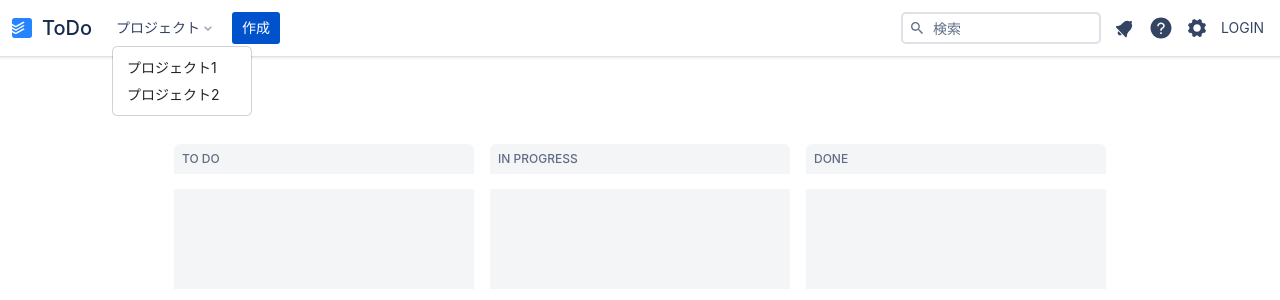
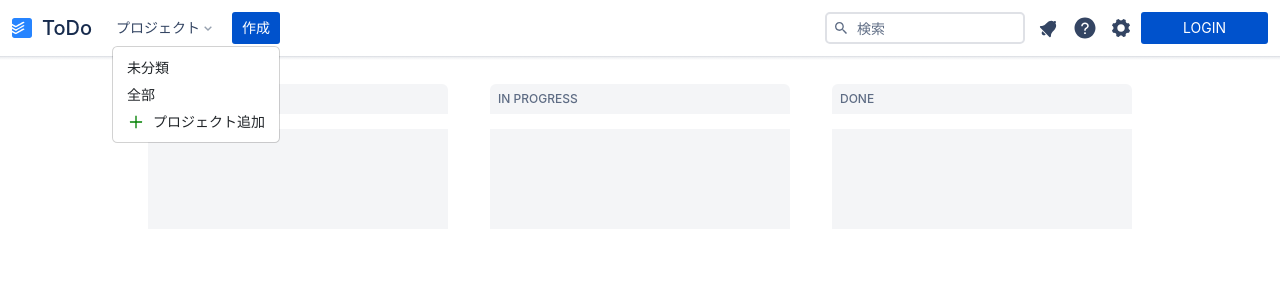
Before and after one commit to liyuan2019/todolist, a React (Create React App) app: page / in a window 1280 px wide. Both pictures are taken after a click on the button "プロジェクト". Shown: the top 300 px of the page. Built offline with nearby package versions, Linux system fonts and the light colour scheme.

Commit message:
プロジェクト属性とフィルタ追加

```diff
--- a/src/app.tsx
+++ b/src/app.tsx
@@ -8,20 +8,34 @@ import { useModal } from "./hooks/useModal";
 import { TaskModal } from "./component/TaskModal";
 import { ProjectModal } from "./component/ProjectModal";
 import { useProjectModal } from "./hooks/useProjectModal";
+import { textColorOfBg } from "./utils/text-color";
 
 export const App: React.FC = () => {
   const { state, setState, onDragEnd } = useDrag();
   const useModalReturn = useModal(state, setState);
   const useProjectModalReturn = useProjectModal(state, setState);
   const { openModal, onClickTask } = useModalReturn;
-  const { openProjectModal } = useProjectModalReturn;
+  const {
+    openProjectModal,
+    onClickProjectEdit,
+    projectFilterName,
+    setProjectFilterName,
+  } = useProjectModalReturn;
+
+  const project = state.projects.find(({ name }) => name === projectFilterName);
+  const projectColor = project?.color ?? "white";
+  const projectTextColor = textColorOfBg(projectColor ?? "#172B4D");
+  const projectIntrodution = project?.introduction ?? "";
 
   return (
     <Layout
       openModal={openModal}
+      openProjectModal={openProjectModal}
       state={state}
       setState={setState}
       onClickTask={onClickTask}
+      onClickProjectEdit={onClickProjectEdit}
+      setProjectFilterName={setProjectFilterName}
     >
       <TaskModal
         useModalReturn={useModalReturn}
@@ -29,19 +43,29 @@ export const App: React.FC = () => {
         openProjectModal={openProjectModal}
       />
       <ProjectModal useProjectModalReturn={useProjectModalReturn} />
+      {projectFilterName !== "" && (
+        <ProjectInfo>
+          <StyledProject
+            color={projectColor}
+            projectTextColor={projectTextColor}
+          >
+            {projectFilterName}
+          </StyledProject>
+          <div>{projectIntrodution}</div>
+        </ProjectInfo>
+      )}
       <DragDropContext onDragEnd={onDragEnd}>
         <Container>
           {state.columnOrder.map((columnId) => {
             const column = state.columns[columnId];
             const tasks = column.taskIds.map((taskId) => state.tasks[taskId]);
-
             return (
               <Column
                 key={column.id}
                 column={column}
                 tasks={tasks}
                 onClickTask={onClickTask}
-                // onClickDelete={onClickDelete}
+                projects={state.projects}
               />
             );
           })}
@@ -55,10 +79,28 @@ const Container = styled.div`
   margin: 0 auto;
   display: flex;
   width: 1000px;
-  justify-content: center;
+  justify-content: space-between;
 
   @media screen and (max-width: 1047px) {
     width: 100%;
     padding: 0 12px;
   }
 `;
+
+const StyledProject = styled.div<{ color: string; projectTextColor: string }>`
+  font-size: 14px;
+  background-color: ${({ color }) => color};
+  color: ${({ projectTextColor }) => projectTextColor};
+  padding: 0 8px;
+  border-radius: 4px;
+  line-height: 30px;
+  width: fit-content;
+`;
+
+const ProjectInfo = styled.div`
+  display: flex;
+  width: 1000px;
+  margin: 0 auto 10px;
+  gap: 8px;
+  align-items: center;
+`;
--- a/src/component/Header.tsx
+++ b/src/component/Header.tsx
@@ -4,15 +4,18 @@ import styled from "styled-components";
 import { SiTodoist } from "react-icons/si";
 import { IoIosNotifications, IoIosSettings, IoMdSearch } from "react-icons/io";
 import { BiChevronDown } from "react-icons/bi";
+import { MdEdit } from "react-icons/md";
 import { MdAdd } from "react-icons/md";
-import { AiFillQuestionCircle } from "react-icons/ai";
+import { AiFillQuestionCircle, AiOutlinePlus } from "react-icons/ai";
 import { ChangeEvent, useState } from "react";
 import { Link } from "react-router-dom";
 import { Dropdown } from "react-bootstrap";
 import "bootstrap/dist/css/bootstrap.min.css";
 import axios from "axios";
 import { baseURL, initialData } from "../data/initial-data";
-import { Board, ToDo } from "../type";
+import { Board, Project, ToDo } from "../type";
+import lodash from "lodash";
+import { textColorOfBg } from "../utils/text-color";
 
 export let loginId = "";
 
@@ -49,15 +52,6 @@ const searchModalStyle = {
   },
 };
 
-type Menu = {
-  title: string;
-  subMenu: {
-    title: string;
-    url: string;
-  }[];
-  // show: boolean;
-};
-
 type SearchResult = {
   id: string;
   content: ToDo;
@@ -66,16 +60,22 @@ type SearchResult = {
 
 type HeaderProps = {
   openModal: () => void;
+  openProjectModal: () => void;
   state: Board;
   setState: React.Dispatch<React.SetStateAction<Board>>;
   onClickTask: (todo: ToDo, columnId: string, taskId: string) => void;
+  onClickProjectEdit: (project: Project) => void;
+  setProjectFilterName: React.Dispatch<React.SetStateAction<string>>;
 };
 
 export const Header: React.FC<HeaderProps> = ({
   openModal,
+  openProjectModal,
   state,
   setState,
   onClickTask,
+  onClickProjectEdit,
+  setProjectFilterName,
 }) => {
   const [loginModalOpen, setLoginModalOpen] = useState<boolean>(false);
   const [isSignUp, setIsSignUp] = useState<boolean>(false);
@@ -84,12 +84,29 @@ export const Header: React.FC<HeaderProps> = ({
   const [email, setEmail] = useState<string>("");
   const [password, setPassword] = useState<string>("");
   const [loginError, setLoginError] = useState<string>("");
-  // const [isSystemError, setIsSystemError] = useState<boolean>(false);
   const [isLogged, setIsLogged] = useState<string>("");
   const [isDisabled, setIsDisabled] = useState<boolean>(false);
   const [composing, setComposition] = useState(false);
   const [searchModalOpen, setSearchModalOpen] = useState<boolean>(false);
   const [searchResult, setSearchResult] = useState<SearchResult[]>([]);
+
+  const filterByProject = (projectName: string) => {
+    setProjectFilterName(projectName);
+    const newState = lodash.cloneDeep(state);
+    for (let key in newState.tasks) {
+      newState.tasks[key].show = true;
+    }
+
+    if (projectName !== "") {
+      const filteredIds = Object.entries(newState.tasks)
+        .filter(([key, value]) => value.content.projectName !== projectName)
+        .map(([key, value]) => key);
+
+      filteredIds.forEach((id) => (newState.tasks[id].show = false));
+    }
+
+    setState(newState);
+  };
 
   const onChangeSearchText = (e: ChangeEvent<HTMLInputElement>) => {
     setSearchText(e.target.value);
@@ -106,96 +123,6 @@ export const Header: React.FC<HeaderProps> = ({
   const onChangePassword = (e: ChangeEvent<HTMLInputElement>) => {
     setPassword(e.target.value);
   };
-
-  const menu: Menu[] = [
-    {
-      title: "プロジェクト",
-      subMenu: [
-        { title: "プロジェクト1", url: "" },
-        { title: "プロジェクト2", url: "" },
-      ],
-    },
-  ];
-
-  // const [menu, setMenu] = useState<Menu[]>([
-  //   {
-  //     title: "あなたの作業",
-  //     subMenu: [
-  //       { title: "作業1", url: "" },
-  //       { title: "作業2", url: "" },
-  //     ],
-  //     show: true,
-  //   },
-  //   {
-  //     title: "プロジェクト",
-  //     subMenu: [
-  //       { title: "プロジェクト1", url: "" },
-  //       { title: "プロジェクト2", url: "" },
-  //     ],
-  //     show: true,
-  //   },
-  //   {
-  //     title: "フィルター",
-  //     subMenu: [
-  //       { title: "フィルター1", url: "" },
-  //       { title: "フィルター2", url: "" },
-  //     ],
-  //     show: true,
-  //   },
-  // ]);
-
-  // const [detailMenu, setDetailMenu] = useState<{
-  //   title: string;
-  //   subMenu: Menu[];
-  //   show: boolean;
-  // }>({
-  //   title: "詳細",
-  //   subMenu: [],
-  //   show: false,
-  // });
-
-  // const arrangeMenu = useCallback(() => {
-  //   let detail = detailMenu;
-  //   let alterMenu = menu;
-  //   if (window.innerWidth < 760) {
-  //     detail = {
-  //       title: "詳細",
-  //       subMenu: [menu[0], menu[1], menu[2]],
-  //       show: true,
-  //     };
-  //     alterMenu[2].show = false;
-  //     alterMenu[1].show = false;
-  //     alterMenu[0].show = false;
-  //   } else if (window.innerWidth < 918) {
-  //     detail = {
-  //       title: "詳細",
-  //       subMenu: [menu[1], menu[2]],
-  //       show: true,
-  //     };
-  //     alterMenu[2].show = false;
-  //     alterMenu[1].show = false;
-  //     alterMenu[0].show = true;
-  //   } else {
-  //     detail = {
-  //       title: "詳細",
-  //       subMenu: [],
-  //       show: false,
-  //     };
-  //     alterMenu[2].show = true;
-  //     alterMenu[1].show = true;
-  //     alterMenu[0].show = true;
-  //   }
-  //   setDetailMenu(detail);
-  //   setMenu(alterMenu);
-  // }, [detailMenu, menu]);
-
-  // window.onresize = arrangeMenu;
-
-  // useEffect(() => {
-  //   arrangeMenu();
-  //   // eslint-disable-next-line react-hooks/exhaustive-deps
-  // }, []);
-
   const openLoginModal = () => {
     setIsSignUp(false);
     setLoginModalOpen(true);
@@ -296,6 +223,7 @@ export const Header: React.FC<HeaderProps> = ({
   const logout = () => {
     setIsLogged("");
     setSearchText("");
+    setProjectFilterName("");
     setState(initialData);
   };
 
@@ -342,49 +270,38 @@ export const Header: React.FC<HeaderProps> = ({
             ToDo
           </LogoLink>
           <MenuBar>
-            {menu.map(({ title, subMenu }, i) => (
-              <Dropdown as={ButtonWrapper} key={title}>
+            <Dropdown as={ButtonWrapper}>
               <Dropdown.Toggle as={MenuButton}>
-                  <span>{title}</span>
+                <span>プロジェクト</span>
                 <BiChevronDown size={16} color="#97A1AF" />
               </Dropdown.Toggle>
               <Dropdown.Menu>
-                  {subMenu.length > 0 &&
-                    subMenu.map(({ title, url }) => (
-                      <Dropdown.Item href={url} key={title}>
-                        {title}
+                {state.projects.map((project) => (
+                  <Dropdown.Item
+                    key={project.name}
+                    onClick={(e) => filterByProject(project.name)}
+                  >
+                    <Item>
+                      <span>{project.name}</span>
+                      <StyledMdEdit
+                        size={16}
+                        className="project"
+                        onClick={(e) => onClickProjectEdit(project)}
+                      />
+                    </Item>
                   </Dropdown.Item>
                 ))}
+                <Dropdown.Item onClick={(e) => filterByProject("")}>
+                  全部
+                </Dropdown.Item>
+                <Dropdown.Item onClick={(e) => openProjectModal()}>
+                  <Add>
+                    <StyledAiOutlinePlus color="green" size={18} />
+                    <span>プロジェクト追加</span>
+                  </Add>
+                </Dropdown.Item>
               </Dropdown.Menu>
             </Dropdown>
-            ))}
-            {/* {detailMenu.show && (
-              <Dropdown as={ButtonWrapper}>
-                <Dropdown.Toggle as={MenuButton}>
-                  <span>{detailMenu.title}</span>
-                  <BiChevronDown size={16} color="#97A1AF" />
-                </Dropdown.Toggle>
-                <Dropdown.Menu>
-                  {detailMenu.subMenu.length > 0 &&
-                    detailMenu.subMenu.map(({ title, subMenu }, i) => (
-                      <Dropdown.Item key={title}>
-                        <Dropdown>
-                          <Dropdown.Toggle as={MenuButton}>
-                            {title}
-                          </Dropdown.Toggle>
-                          <Dropdown.Menu>
-                            {subMenu.map(({ title, url }) => (
-                              <Dropdown.Item href={url} key={title}>
-                                {title}
-                              </Dropdown.Item>
-                            ))}
-                          </Dropdown.Menu>
-                        </Dropdown>
-                      </Dropdown.Item>
-                    ))}
-                </Dropdown.Menu>
-              </Dropdown>
-            )} */}
           </MenuBar>
           <CreateButton onClick={openModal}>
             <Txt>作成</Txt>
@@ -419,10 +336,10 @@ export const Header: React.FC<HeaderProps> = ({
             <IoIosSettings size={24} />
           </IconButton>
           {isLogged === "" ? (
-            <IconButton data-tip="プロフィールと設定" onClick={openLoginModal}>
+            <Button data-tip="プロフィールと設定" onClick={openLoginModal}>
               {/* <ProfileImg /> */}
               LOGIN
-            </IconButton>
+            </Button>
           ) : (
             <Dropdown as={ButtonWrapper}>
               <Dropdown.Toggle as={MenuButton}>
@@ -495,8 +412,16 @@ export const Header: React.FC<HeaderProps> = ({
         {searchResult.length > 0 && (
           <>
             <ModalHeader>検索結果</ModalHeader>
-            <ul>
-              {searchResult.map(({ id, content, columnId }) => (
+            <ResultWrapper>
+              {searchResult.map(({ id, content, columnId }) => {
+                const projectColor =
+                  state.projects.find(
+                    ({ name }) => name === content.projectName
+                  )?.color ?? "white";
+                const projectTextColor = textColorOfBg(
+                  projectColor ?? "#172B4D"
+                );
+                return (
                   <Result
                     onClick={() => onClickTask(content, columnId, id)}
                     key={id}
@@ -511,20 +436,34 @@ export const Header: React.FC<HeaderProps> = ({
                     >
                       {content.toDoDate}
                     </span>
+                    <div className="project">
+                      <StyledProject
+                        color={projectColor}
+                        projectTextColor={projectTextColor}
+                      >
+                        {content.projectName}
+                      </StyledProject>
+                    </div>
+
                     <div className="status">
                       <span data-type={initialData.columns[columnId].title}>
                         {initialData.columns[columnId].title}
                       </span>
                     </div>
                   </Result>
-              ))}
-            </ul>
+                );
+              })}
+            </ResultWrapper>
           </>
         )}
       </Modal>
     </>
   );
 };
+
+const ResultWrapper = styled.ul`
+  padding-left: 0px;
+`;
 
 const Result = styled.li`
   display: flex;
@@ -534,7 +473,7 @@ const Result = styled.li`
   padding: 8px;
 
   span:first-child {
-    width: 500px;
+    width: 400px;
   }
 
   span:nth-child(2) {
@@ -545,6 +484,10 @@ const Result = styled.li`
     &[data-is-expired="true"] {
       color: red;
     }
+  }
+
+  .project {
+    width: 100px;
   }
 
   .status {
@@ -666,6 +609,14 @@ const MenuBar = styled.div`
   height: 100%;
   position: relative;
 
+  .dropdown-item {
+    &:hover {
+      .project {
+        display: block;
+      }
+    }
+  }
+
   .selected {
     color: ${theme.colors.primaryblue};
     &::after {
@@ -766,7 +717,7 @@ const RightDiv = styled.div`
 const SeachWrapper = styled.div`
   position: relative;
   max-width: 100%;
-  width: 200px;
+  min-width: 200px;
   margin-right: 4px;
 
   @media screen and (max-width: 650px) {
@@ -827,3 +778,37 @@ const StyledIoIosNotifications = styled(IoIosNotifications)`
 //   border-radius: 50%;
 //   flex-shrink: 0;
 // `;
+
+const Item = styled.div`
+  display: flex;
+  justify-content: space-between;
+  align-items: center;
+`;
+
+const StyledMdEdit = styled(MdEdit)`
+  display: none;
+  transform: translateX(10px);
+  border-radius: 4px;
+
+  &:hover {
+    background-color: #97a1af;
+  }
+`;
+const Add = styled.div`
+  display: flex;
+  align-items: center;
+`;
+
+const StyledAiOutlinePlus = styled(AiOutlinePlus)`
+  margin-right: 8px;
+`;
+
+const StyledProject = styled.div<{ color: string; projectTextColor: string }>`
+  font-size: 12px;
+  background-color: ${({ color }) => color};
+  color: ${({ projectTextColor }) => projectTextColor};
+  padding: 0 4px;
+  border-radius: 4px;
+  line-height: 20px;
+  width: fit-content;
+`;
--- a/src/component/Layout.tsx
+++ b/src/component/Layout.tsx
@@ -3,31 +3,40 @@ import { theme } from "../styles/theme";
 import { ReactNode } from "react";
 import styled, { ThemeProvider } from "styled-components";
 import { Header } from "./Header";
-import { Board, ToDo } from "../type";
+import { Board, Project, ToDo } from "../type";
 
 type LayoutProps = {
   children: ReactNode;
   openModal: () => void;
+  openProjectModal: () => void;
   state: Board;
   setState: React.Dispatch<React.SetStateAction<Board>>;
   onClickTask: (todo: ToDo, columnId: string, taskId: string) => void;
+  onClickProjectEdit: (project: Project) => void;
+  setProjectFilterName: React.Dispatch<React.SetStateAction<string>>;
 };
 
 export const Layout: React.FC<LayoutProps> = ({
   children,
   openModal,
+  openProjectModal,
   state,
   setState,
   onClickTask,
+  onClickProjectEdit,
+  setProjectFilterName,
 }) => {
   return (
     <ThemeProvider theme={theme}>
       <GlobalStyle />
       <Header
         openModal={openModal}
+        openProjectModal={openProjectModal}
         state={state}
         setState={setState}
         onClickTask={onClickTask}
+        onClickProjectEdit={onClickProjectEdit}
+        setProjectFilterName={setProjectFilterName}
       />
       <Main>{children}</Main>
     </ThemeProvider>
@@ -35,11 +44,11 @@ export const Layout: React.FC<LayoutProps> = ({
 };
 
 const Main = styled.main`
-  margin: 80px auto;
+  margin: 20px auto;
   overflow: hidden;
 
   @media screen and (max-width: 1047px) {
     width: 100%;
-    margin: 50px auto;
+    margin: 10px auto;
   }
 `;
--- a/src/component/ProjectModal.tsx
+++ b/src/component/ProjectModal.tsx
@@ -61,7 +61,7 @@ export const ProjectModal: React.FC<ProjectModalProps> = ({
           <Label htmlFor="name">名前(略称)</Label>
           <Input
             id="name"
-            maxLength={20}
+            maxLength={16}
             name="name"
             value={name}
             onChange={onChangeName}
@@ -84,7 +84,7 @@ export const ProjectModal: React.FC<ProjectModalProps> = ({
         </Item>
       </ModalContent>
       <ModalFooter>
-        {projectEditFlag && (
+        {projectEditFlag && name !== "未分類" && (
           <DeleteButton onClick={onClickDelete}>削除</DeleteButton>
         )}
         <Button onClick={onClickCancel}>キャンセル</Button>
--- a/src/component/TaskModal.tsx
+++ b/src/component/TaskModal.tsx
@@ -72,13 +72,10 @@ export const TaskModal: React.FC<TaskModalProps> = ({
 
   const textAreaRef = useAutoResizeTextArea(memo);
 
-  // const [projectModalOpen, setProjectModalOpen] = useState<boolean>(false);
-
   return (
     <>
       <Modal
         isOpen={modalOpen}
-        // onAfterOpen={afterOpenModal}
         onRequestClose={closeModal}
         style={modalStyle}
         contentLabel="タスクを作成"
--- a/src/hooks/useProjectModal.tsx
+++ b/src/hooks/useProjectModal.tsx
@@ -7,9 +7,6 @@ export const useProjectModal = (
   state: Board,
   setState: React.Dispatch<React.SetStateAction<Board>>
 ) => {
-  //   const today = new Date().toLocaleDateString();
-  //   const [modalOpen, setModalOpen] = useState(false);
-  //   const { addTodo, editTodo, deleteTodo } = useToDoList(state, setState);
   const [project, setProject] = useState<Project>({
     name: "",
     introduction: "",
@@ -19,7 +16,8 @@ export const useProjectModal = (
   const [introduction, setIntroduction] = useState<string>("");
   const [color, setColor] = useState<string>("#f44336");
   const [projectEditFlag, setProjectEditFlag] = useState<boolean>(false);
-  const [projectEditIndex, setProjectEditIndex] = useState<number>(-1);
+  const [projectEditName, setProjectEditName] = useState<string>("");
+  const [projectFilterName, setProjectFilterName] = useState<string>("");
   const [projectModalOpen, setProjectModalOpen] = useState<boolean>(false);
 
   const { updateTasks } = useUpdateTasks();
@@ -65,7 +63,7 @@ export const useProjectModal = (
   const addProject = useCallback(
     (project: Project) => {
       const newState = lodash.cloneDeep(state);
-      newState.projects.push(project);
+      newState.projects.unshift(project);
       setState(newState);
       updateTasks(newState);
     },
@@ -73,9 +71,12 @@ export const useProjectModal = (
   );
 
   const editProject = useCallback(
-    (project: Project, projectEditIndex: number) => {
+    (project: Project, oldProjectName: string) => {
+      const index = state.projects.findIndex(
+        ({ name }) => name === oldProjectName
+      );
       const newState = lodash.cloneDeep(state);
-      newState.projects[projectEditIndex] = project;
+      newState.projects[index] = project;
       setState(newState);
       updateTasks(newState);
     },
@@ -83,19 +84,28 @@ export const useProjectModal = (
   );
 
   const deleteProject = useCallback(
-    (projectEditIndex: number) => {
+    (projectName: string) => {
+      const index = state.projects.findIndex(
+        ({ name }) => name === projectName
+      );
       const newState = lodash.cloneDeep(state);
-      newState.projects.splice(projectEditIndex, 1);
+      const taskIds = Object.entries(newState.tasks)
+        .filter(([key, value]) => value.content.projectName === projectName)
+        .map(([key, value]) => key);
+      taskIds.forEach(
+        (id) => (newState.tasks[id].content.projectName = "未分類")
+      );
+      newState.projects.splice(index, 1);
       setState(newState);
       updateTasks(newState);
     },
     [setState, state, updateTasks]
   );
 
-  const onClickProjectEdit = (project: Project, index: number) => {
+  const onClickProjectEdit = (project: Project) => {
     setProject(project);
     setProjectEditFlag(true);
-    setProjectEditIndex(index);
+    setProjectEditName(project.name);
     openProjectModal();
   };
 
@@ -121,14 +131,14 @@ export const useProjectModal = (
       introduction,
       color,
     };
-    editProject(project, projectEditIndex);
+    editProject(project, projectEditName);
     reset();
     closeProjectModal();
   };
 
   const onClickDelete = () => {
     // e.stopPropagation();
-    deleteProject(projectEditIndex);
+    deleteProject(projectEditName);
     reset();
     closeProjectModal();
   };
@@ -139,7 +149,9 @@ export const useProjectModal = (
     introduction,
     color,
     projectEditFlag,
-    projectEditIndex,
+    projectEditName,
+    projectFilterName,
+    setProjectFilterName,
     openProjectModal,
     closeProjectModal,
     onChangeName,
--- a/src/type/index.ts
+++ b/src/type/index.ts
@@ -33,6 +33,7 @@ export type ToDoColumn = {
 export type ToDoTask = {
   id: string;
   content: ToDo;
+  show: boolean;
 };
 
 export type Board = {
--- /dev/null
+++ b/src/utils/text-color.ts
@@ -0,0 +1,8 @@
+export const textColorOfBg = (bgColor: string) => {
+  const brightness =
+    parseInt(bgColor.substring(1, 3), 16) * 0.299 +
+    parseInt(bgColor.substring(3, 5), 16) * 0.587 +
+    parseInt(bgColor.substring(5, 7), 16) * 0.114;
+  const textColor = brightness >= 180 ? "#000000" : "#ffffff";
+  return textColor;
+};
```
Also changed, not shown: src/component/ColorPicker.tsx (+2 -5 lines), src/component/Column.tsx (+9 -9 lines), src/component/Task.tsx (+26 -16 lines), src/hooks/useToDoList.tsx (+23 -5 lines). Lines whose indentation alone changed are shown as unchanged.
